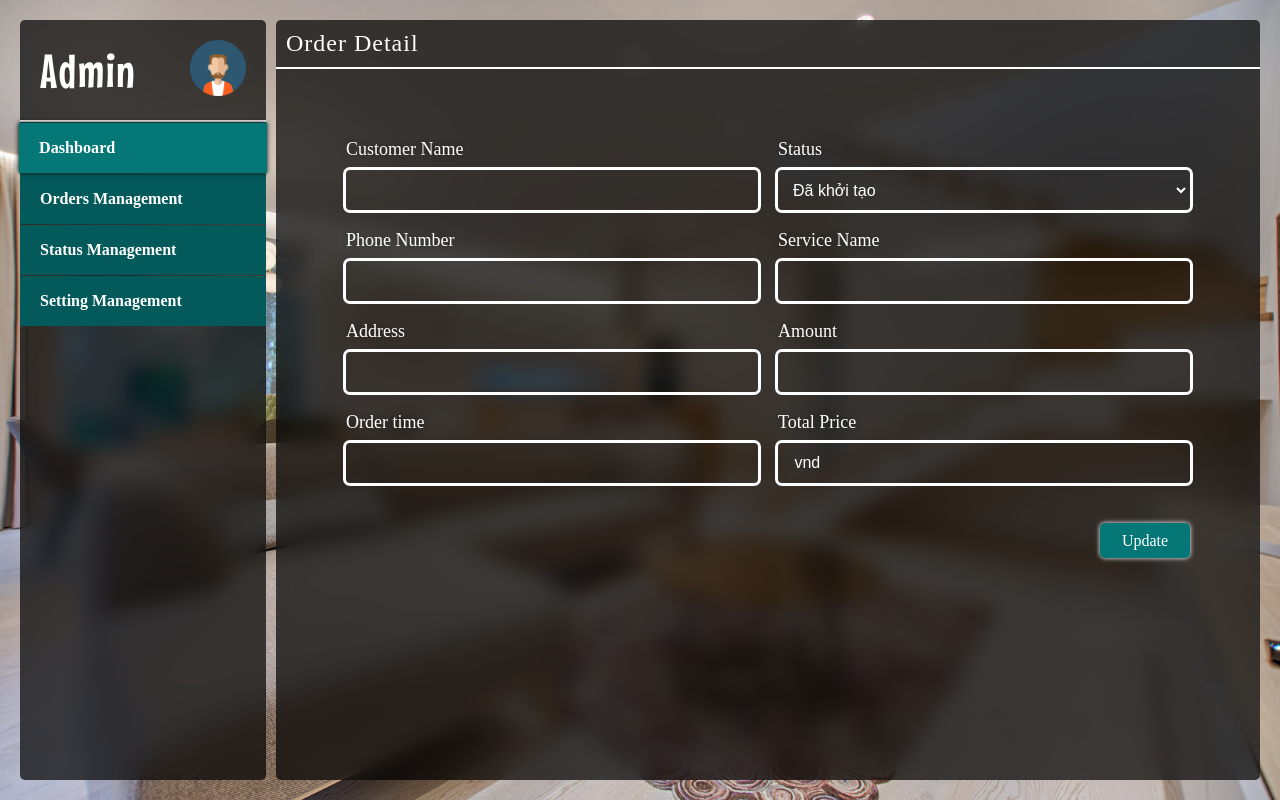
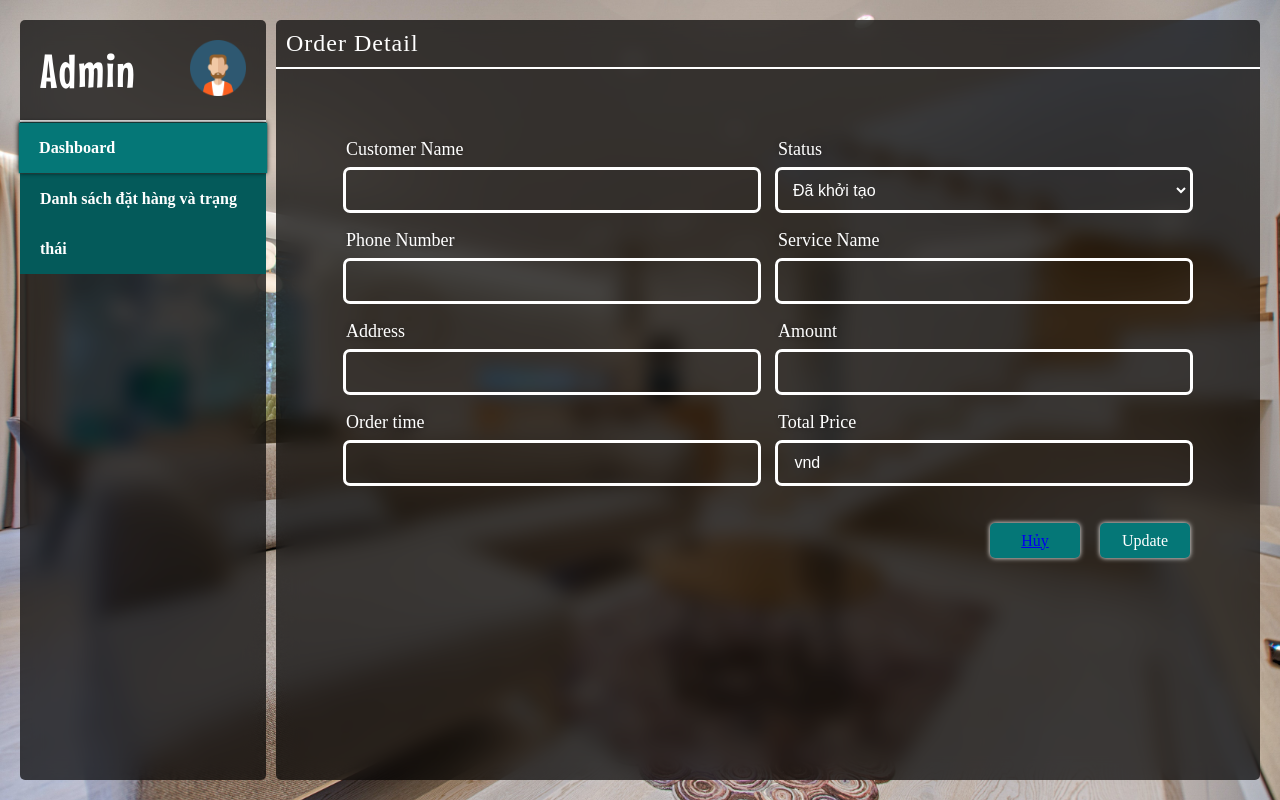
Before and after one commit to PikarryPham/baithi-udpt, a PHP site: page /admin/view/edit.php in a window 1280 px wide. Run offline with PHP 8.4, Linux system fonts and the light colour scheme; the template is opened without the code that fills it, so the values that code supplies are empty.

Commit message:
fix feature search phan he ngdung vs fix ben admin 1 chut

```diff
--- a/dichvu_dienlanh/admin/public/css/order-detail-admin.css
+++ b/dichvu_dienlanh/admin/public/css/order-detail-admin.css
@@ -58,7 +58,9 @@ option {
   width: 100%;
   display: flex;
   justify-content: flex-end;
+  column-gap: 20px;
 }
+
 .update-status:hover {
   transform: scale(1.05);
 }
--- a/dichvu_dienlanh/admin/view/edit.php
+++ b/dichvu_dienlanh/admin/view/edit.php
@@ -22,24 +22,24 @@
             </div>
             <div id="drop-menu">
                 <div class="menu-item active">
-                    <a href="./DashboardAdmin.html"> Dashboard </a>
+                    <a href="#"> Dashboard </a>
                 </div>
             </div>
             <div id="drop-menu">
                 <div class="menu-item">
-                    <a href="./orders-management-admin.html"> Orders Management </a>
+                    <a href="/admin/?c=dashboard&a=list"> Danh sách đặt hàng và trạng thái </a>
+                </div>
+            </div>
+            <!-- <div id="drop-menu">
+                <div class="menu-item">
+                    <a href="#"> Status Management </a>
                 </div>
             </div>
             <div id="drop-menu">
                 <div class="menu-item">
-                    <a href=""> Status Management </a>
+                    <a href="#"> Setting Management </a>
                 </div>
-            </div>
-            <div id="drop-menu">
-                <div class="menu-item">
-                    <a href=""> Setting Management </a>
-                </div>
-            </div>
+            </div> -->
 
         </div>
         <div id="admin-content">
@@ -110,6 +110,9 @@
 
                         <div class="submit-btn">
                             <div class="update-status">
+                                <a href="/admin/?c=dashboard&a=list">Hủy</a>
+                            </div>
+                            <div class="update-status">
                                 Update
                             </div>
                         </div>
--- a/dichvu_dienlanh/admin/view/list.php
+++ b/dichvu_dienlanh/admin/view/list.php
@@ -24,16 +24,16 @@
                 </div>
 
                 <div class="menu-item active">
-                    <a href="/admin/?c=dashboard&a=list"> Danh sách đặt hàng </a>
+                    <a href="/admin/?c=dashboard&a=list"> Danh sách đặt hàng và trạng thái </a>
                 </div>
 
-                <div class="menu-item">
+                <!-- <div class="menu-item">
                     <a href=""> Danh sách trạng thái </a>
                 </div>
 
                 <div class="menu-item">
                     <a href=""> Cài đặt </a>
-                </div>
+                </div> -->
 
                 <div class="menu-item">
                     <a href=""> Đăng xuất </a>
```
